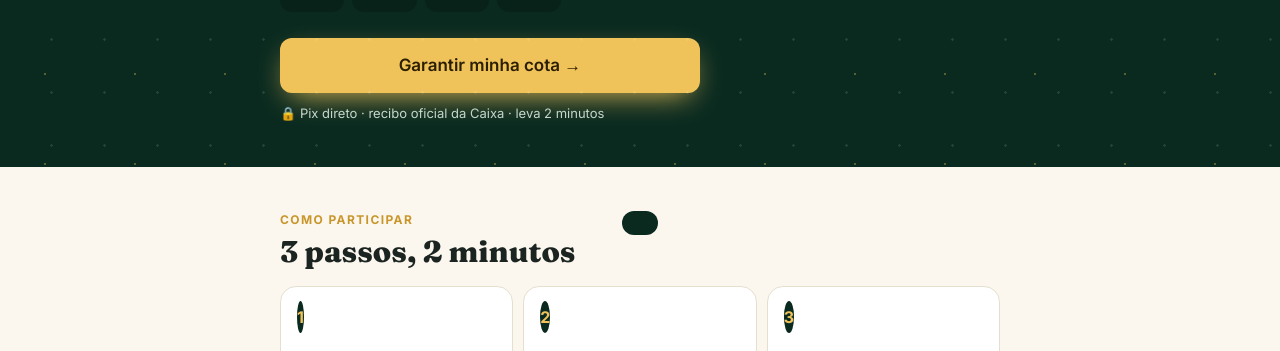
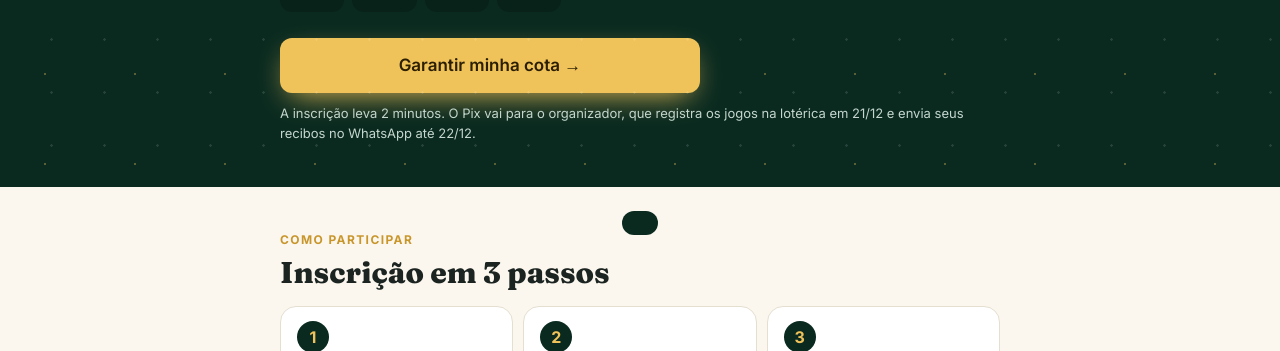
Before and after one commit to lgustavobminussifoto-source/bolao-mega-virada-2026, a plain HTML site: page index.html in a window 1280 px wide. Shown: the part 601-952 px from the top of the page. Drawn offline with Linux system fonts and the light colour scheme; no server answers.

Commit message:
Corrige círculos dos passos e deixa claro quem registra os jogos
Co-Authored-By: Claude Opus 5.5 <noreply@anthropic.com>
Claude-Session: https://claude.ai/code/session_01TAuRLJsmSjKctyZnzANA7V

```diff
--- a/index.html
+++ b/index.html
@@ -176,7 +176,7 @@
   .confia{font-size:13px;color:#c4d6cd;margin:10px 0 0}
   .passos3{list-style:none;margin:0;padding:0;display:grid;gap:10px}
   .passos3 li{display:flex;gap:14px;align-items:flex-start;background:var(--papel);border:1px solid var(--linha);border-radius:var(--r);padding:14px 16px}
-  .passos3 i{font-style:normal;flex:0 0 32px;height:32px;border-radius:50%;background:var(--noite);color:var(--ouro);display:grid;place-items:center;font-weight:700}
+  .passos3 i{font-style:normal;flex:none;width:32px;height:32px;border-radius:50%;background:var(--noite);color:var(--ouro);display:grid;place-items:center;font-weight:700}
   .passos3 b{display:block;font-size:16px}
   .passos3 span{color:var(--cinza);font-size:14.5px}
   @media (min-width:700px){.passos3{grid-template-columns:repeat(3,1fr)}.passos3 li{flex-direction:column}}
@@ -221,14 +221,14 @@
       </div>
     </div>
     <button type="button" class="btn btn-ouro btn-hero" id="ctaTopo">Garantir minha cota →</button>
-    <p class="confia">🔒 Pix direto · recibo oficial da Caixa · leva 2 minutos</p>
+    <p class="confia">A inscrição leva 2 minutos. O Pix vai para o organizador, que registra os jogos na lotérica em 21/12 e envia seus recibos no WhatsApp até 22/12.</p>
   </div>
 </header>
 
 <main class="wrap">
   <section class="passos3-sec">
     <div class="rotulo">Como participar</div>
-    <h2>3 passos, 2 minutos</h2>
+    <h2>Inscrição em 3 passos</h2>
     <ol class="passos3">
       <li><i>1</i><div><b>Preencha e escolha as cotas</b><span>Nome, CPF e WhatsApp, para os recibos saírem no seu nome.</span></div></li>
       <li><i>2</i><div><b>Pague com Pix Copia e Cola</b><span>O código já vem com o valor certo. É só colar no app do banco.</span></div></li>
```
